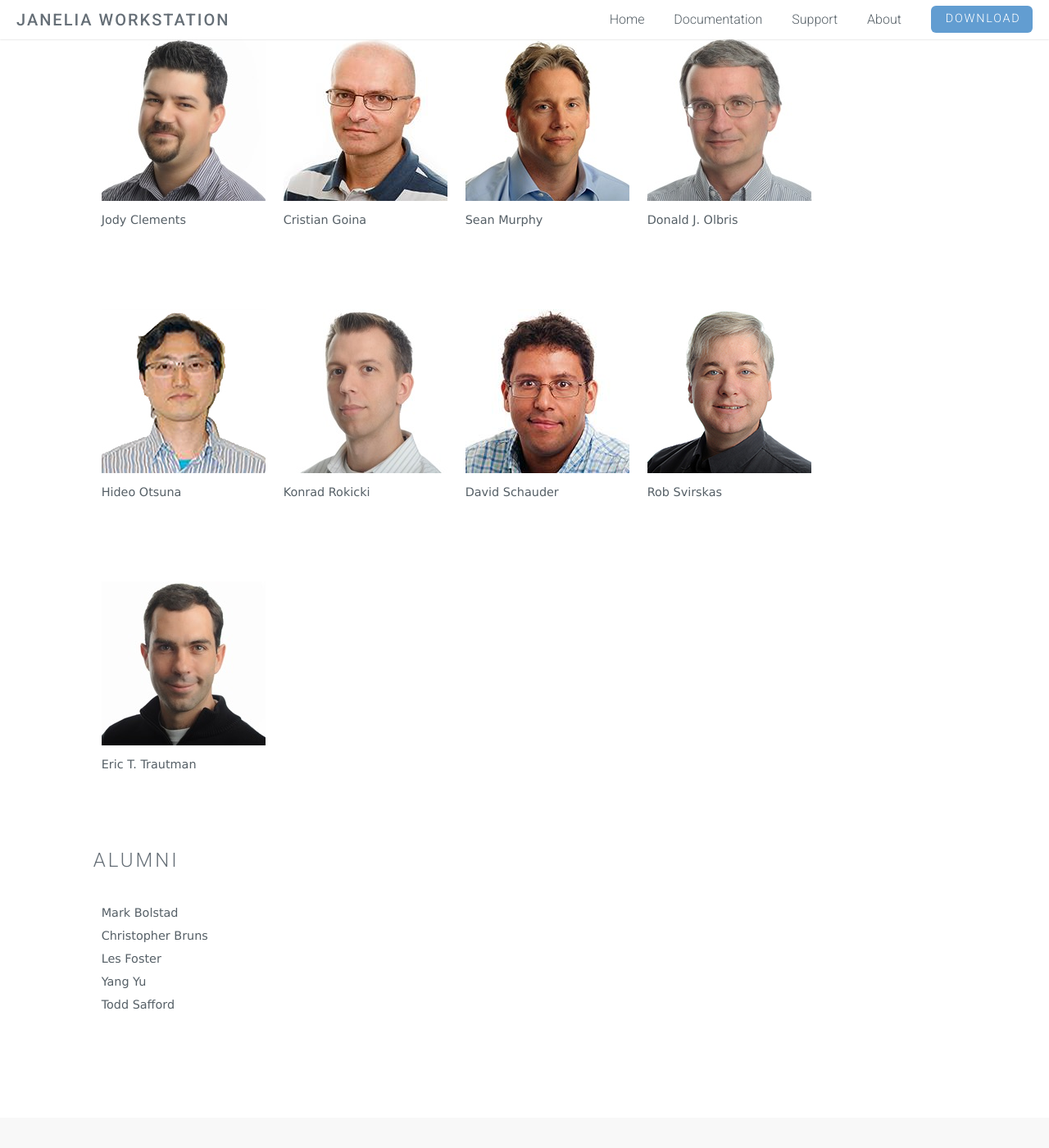
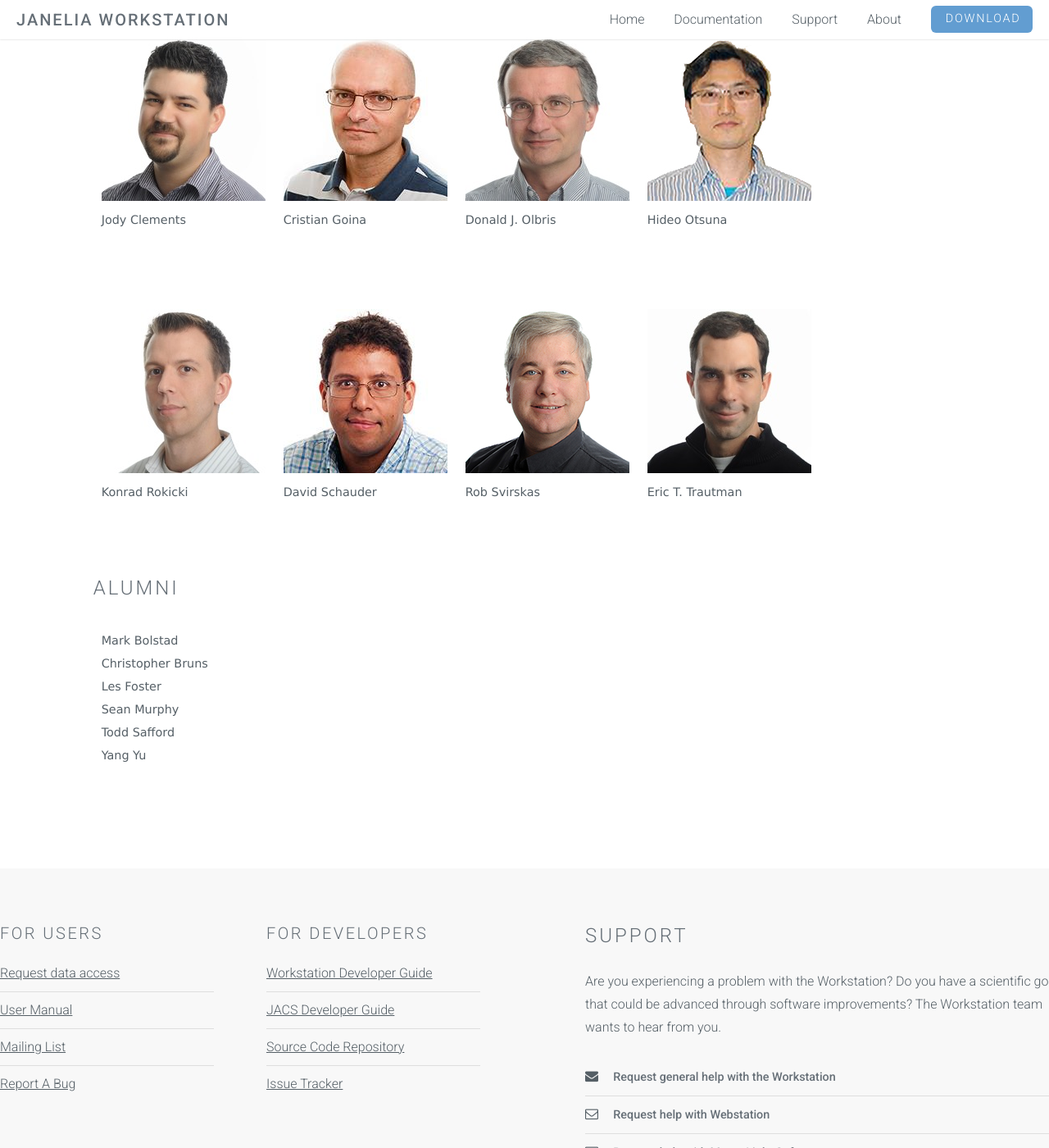
Before and after one commit to JaneliaSciComp/workstation-website, a Jekyll site: the page built from about.html, in a window 1280 px wide and 1400 px high, scrolled down 614 px. Shown: the whole window at 82% size. Built offline with Jekyll 4.4.1, drawn with Linux system fonts in a browser that asks for light colours; some of the changed lines change nothing that is shown.

Commit message:
updated developers

```diff
--- a/about.html
+++ b/about.html
@@ -7,9 +7,6 @@ team:
     - username: goinac
       name: Cristian Goina
       title: Software Engineer
-    - username: murphys
-      name: Sean Murphy
-      title: Director, Scientific Computing Software
     - username: olbrisd
       name: Donald J. Olbris
       title: Software Engineer
@@ -35,10 +32,12 @@ alumni:
       name: Christopher Bruns
     - username: fosterl
       name: Les Foster
+    - username: murphys
+      name: Sean Murphy
+    - username: saffordt
+      name: Todd Safford
     - username: yuy
       name: Yang Yu
-    - username: saffordt
-      name: Todd Safford
 ---
 
 <!-- Main -->
```
